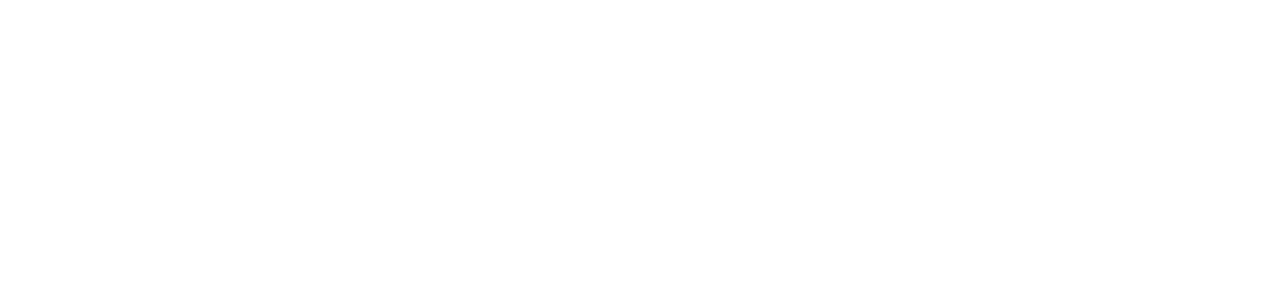
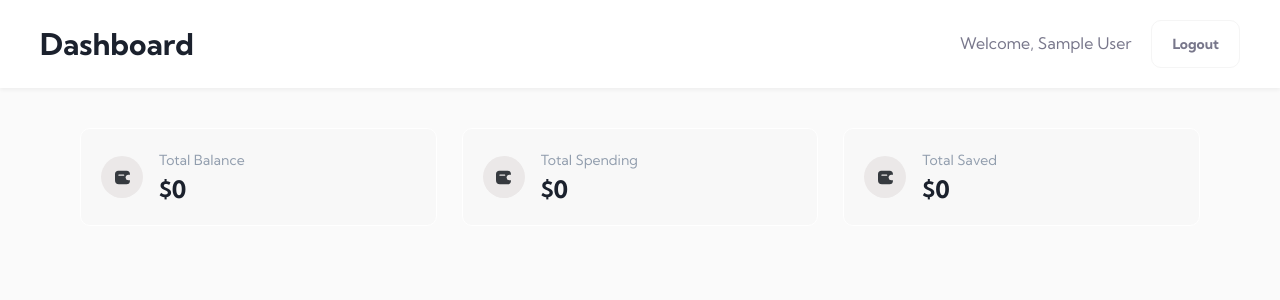
Before and after one commit to selkisamet/fintech-case, a React (Vite) app: page /dashboard in a window 1280 px wide. Before the commit this address had no page. Shown: the top 300 px of the page. Built offline with nearby package versions, Linux system fonts and the light colour scheme; no server answers; sample sign-in values are in the browser's storage.

Commit message:
feat: add login authentication and dashboard with financial stats

```diff
--- a/src/App.jsx
+++ b/src/App.jsx
@@ -3,7 +3,9 @@
 import { GlobalStyles } from './styles/GlobalStyles';
 import { theme } from './styles/theme';
 import { AuthProvider } from './context/AuthContext';
+import ProtectedRoute from './components/ProtectedRoute';
 import LoginPage from './pages/LoginPage';
+import DashboardPage from './pages/DashboardPage';
 
 function App() {
   return (
@@ -13,7 +15,15 @@
           <GlobalStyles />
           <Routes>
             <Route path="/login" element={<LoginPage />} />
-            <Route path="/" element={<Navigate to="/login" replace />} />
+            <Route
+              path="/dashboard"
+              element={
+                <ProtectedRoute>
+                  <DashboardPage />
+                </ProtectedRoute>
+              }
+            />
+            <Route path="/" element={<Navigate to="/dashboard" replace />} />
           </Routes>
         </ThemeProvider>
       </AuthProvider>
--- /dev/null
+++ b/src/components/ProtectedRoute.jsx
@@ -0,0 +1,18 @@
+import { Navigate } from 'react-router-dom';
+import { useAuth } from '../context/AuthContext';
+
+const ProtectedRoute = ({ children }) => {
+    const { isAuthenticated, isLoading } = useAuth();
+
+    if (isLoading) {
+        return <div>Loading...</div>;
+    }
+
+    if (!isAuthenticated) {
+        return <Navigate to="/login" replace />;
+    }
+
+    return children;
+};
+
+export default ProtectedRoute;
--- /dev/null
+++ b/src/pages/DashboardPage/DashboardPage.jsx
@@ -0,0 +1,84 @@
+import { useState, useEffect } from 'react';
+import { useNavigate } from 'react-router-dom';
+import { useAuth } from '../../context/AuthContext';
+import { getFinancialSummary } from '../../services/dashboardService';
+import Card from '../../components/molecules/Card/Card';
+import Button from '../../components/atoms/Button/Button';
+import IconWallet from '../../components/icons/IconWallet';
+import {
+    PageContainer,
+    Header,
+    HeaderContent,
+    Title,
+    StatsGrid,
+    LogoutButton,
+} from './DashboardPage.styles';
+
+const DashboardPage = () => {
+    const { user, logout } = useAuth();
+    const navigate = useNavigate();
+    const [stats, setStats] = useState(null);
+    const [loading, setLoading] = useState(true);
+
+    useEffect(() => {
+        loadData();
+    }, []);
+
+    const loadData = async () => {
+        const result = await getFinancialSummary();
+        if (result.success) {
+            setStats(result.data);
+        }
+        setLoading(false);
+    };
+
+    const handleLogout = async () => {
+        await logout();
+        navigate('/login');
+    };
+
+    if (loading) {
+        return <PageContainer>Loading...</PageContainer>;
+    }
+
+    return (
+        <PageContainer>
+            <Header>
+                <HeaderContent>
+                    <Title>Dashboard</Title>
+                    <div>
+                        <span style={{ marginRight: '2rem', color: '#78778b' }}>
+                            Welcome, {user?.name || 'User'}
+                        </span>
+                        <Button variant="outline" size="small" onClick={handleLogout}>
+                            Logout
+                        </Button>
+                    </div>
+                </HeaderContent>
+            </Header>
+
+            <StatsGrid>
+                <Card
+                    icon={<IconWallet />}
+                    title="Total Balance"
+                    amount={stats?.totalBalance ? `$${stats.totalBalance}` : '$0'}
+                    hoverable
+                />
+                <Card
+                    icon={<IconWallet />}
+                    title="Total Spending"
+                    amount={stats?.totalSpending ? `$${stats.totalSpending}` : '$0'}
+                    hoverable
+                />
+                <Card
+                    icon={<IconWallet />}
+                    title="Total Saved"
+                    amount={stats?.totalSaved ? `$${stats.totalSaved}` : '$0'}
+                    hoverable
+                />
+            </StatsGrid>
+        </PageContainer>
+    );
+};
+
+export default DashboardPage;
--- /dev/null
+++ b/src/pages/DashboardPage/DashboardPage.styles.js
@@ -0,0 +1,50 @@
+import styled from 'styled-components';
+import { theme } from '../../styles/theme';
+
+export const PageContainer = styled.div`
+  min-height: 100vh;
+  background-color: ${theme.colors.gray.gray1};
+`;
+
+export const Header = styled.header`
+  background-color: ${theme.colors.light};
+  padding: 2rem 4rem;
+  box-shadow: 0 2px 4px rgba(0, 0, 0, 0.05);
+`;
+
+export const HeaderContent = styled.div`
+  max-width: 1200px;
+  margin: 0 auto;
+  display: flex;
+  justify-content: space-between;
+  align-items: center;
+`;
+
+export const Title = styled.h1`
+  font-size: ${theme.typography.fontSize.lg};
+  font-weight: ${theme.typography.fontWeight.bold};
+  color: ${theme.colors.text.text1};
+`;
+
+export const StatsGrid = styled.div`
+  max-width: 1200px;
+  margin: 0 auto;
+  padding: 4rem;
+  display: grid;
+  grid-template-columns: repeat(auto-fit, minmax(300px, 1fr));
+  gap: 2.5rem;
+`;
+
+export const LogoutButton = styled.button`
+  padding: 0.8rem 1.6rem;
+  background-color: transparent;
+  border: 1px solid ${theme.colors.text.text2};
+  border-radius: 0.6rem;
+  color: ${theme.colors.text.text2};
+  cursor: pointer;
+  font-size: ${theme.typography.fontSize.sm};
+
+  &:hover {
+    background-color: ${theme.colors.gray.gray3};
+  }
+`;
--- /dev/null
+++ b/src/pages/DashboardPage/index.js
@@ -0,0 +1 @@
+export { default } from './DashboardPage';
--- a/src/services/api.js
+++ b/src/services/api.js
@@ -10,45 +10,42 @@
     },
 });
 
+// Request interceptor - Add token to headers
 api.interceptors.request.use(
     (config) => {
         const token = localStorage.getItem('authToken');
 
+        console.log('Request:', config.method.toUpperCase(), config.url);
+
         if (token) {
             config.headers.Authorization = `Bearer ${token}`;
+            console.log('Token added to request');
+        } else {
+            console.log('No token found in localStorage');
         }
-
-        console.log('🚀 Request:', config.method.toUpperCase(), config.url);
 
         return config;
     },
     (error) => {
-        console.error('❌ Request Error:', error);
+        console.error('Request Error:', error);
         return Promise.reject(error);
     }
 );
 
+// Response interceptor - Handle errors
 api.interceptors.response.use(
     (response) => {
         console.log('✅ Response:', response.status, response.config.url);
         return response;
     },
     (error) => {
-        console.error('❌ Response Error:', error.response?.status, error.config?.url);
+        console.error('Response Error:', error.response?.status, error.config?.url);
 
         if (error.response?.status === 401) {
+            console.log('Unauthorized - Clearing auth data');
             localStorage.removeItem('authToken');
             localStorage.removeItem('user');
-
             window.location.href = '/login';
-        }
-
-        if (error.response?.status === 403) {
-            console.error('Access denied');
-        }
-
-        if (error.response?.status === 500) {
-            console.error('Server error');
         }
 
         return Promise.reject(error);
--- a/src/services/authService.js
+++ b/src/services/authService.js
@@ -2,68 +2,51 @@
 
 export const login = async (email, password) => {
     try {
-        const response = await api.post('/users/login', {
-            email,
-            password,
-        });
+        const response = await api.post('/users/login', { email, password });
+        const { accessToken, user } = response.data.data;
 
-        const { token, user } = response.data.data;
-
-        localStorage.setItem('authToken', token);
+        localStorage.setItem('authToken', accessToken);
         localStorage.setItem('user', JSON.stringify(user));
 
-        return { success: true, data: response.data.data };
+        return { success: true, data: { token: accessToken, user } };
     } catch (error) {
-        const message = error.response?.data?.message || 'Login failed';
-        return { success: false, error: message };
+        return {
+            success: false,
+            error: error.response?.data?.message || 'Login failed'
+        };
     }
 };
 
 export const register = async (name, email, password) => {
     try {
         const response = await api.post('/users/register', {
-            name,
+            fullName: name,
             email,
-            password,
+            password
         });
+        const { accessToken, user } = response.data.data;
 
-        const { token, user } = response.data.data;
-
-        localStorage.setItem('authToken', token);
+        localStorage.setItem('authToken', accessToken);
         localStorage.setItem('user', JSON.stringify(user));
 
-        return { success: true, data: response.data.data };
+        return { success: true, data: { token: accessToken, user } };
     } catch (error) {
-        const message = error.response?.data?.message || 'Registration failed';
-        return { success: false, error: message };
+        return {
+            success: false,
+            error: error.response?.data?.message || 'Registration failed'
+        };
     }
 };
 
 export const logout = async () => {
     try {
         await api.post('/users/logout');
-    } catch (error) {
-        console.error('Logout error:', error);
-    } finally {
         localStorage.removeItem('authToken');
         localStorage.removeItem('user');
-        window.location.href = '/login';
+        return { success: true };
+    } catch (error) {
+        localStorage.removeItem('authToken');
+        localStorage.removeItem('user');
+        return { success: false, error: error.response?.data?.message };
     }
 };
-
-export const getCurrentUser = () => {
-    const userStr = localStorage.getItem('user');
-    if (!userStr) return null;
-
-    try {
-        return JSON.parse(userStr);
-    } catch (error) {
-        console.error('Error parsing user:', error);
-        return null;
-    }
-};
-
-export const isAuthenticated = () => {
-    const token = localStorage.getItem('authToken');
-    return !!token;
-};
```
Also changed, not shown: src/services/testApi.js (deleted, +0 -31 lines), src/pages/Dashboard/Dashboard.jsx (deleted).
